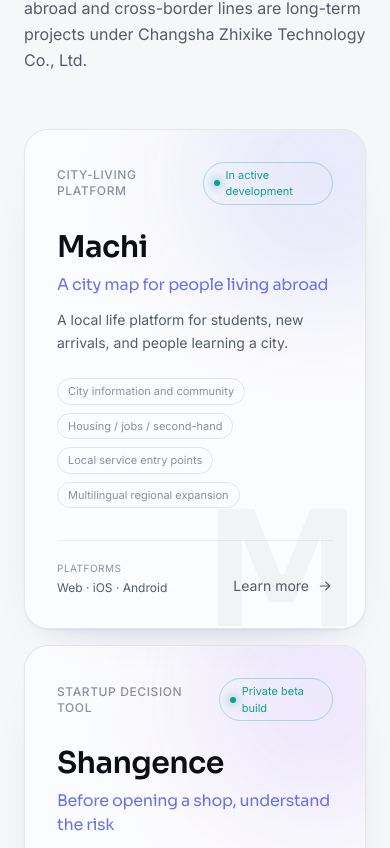
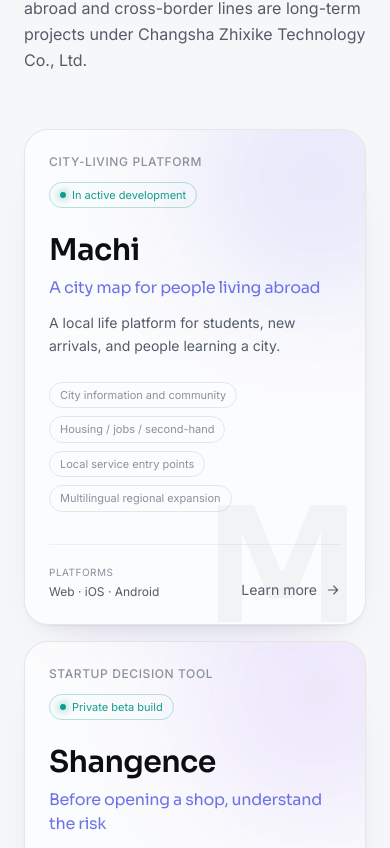
Before and after one commit to yaokai4/xicoai.com, a Next.js app: page /en in a window 390 px wide. Shown: the part 4316-5164 px from the top of the page. Built offline with nearby package versions, Linux system fonts and the light colour scheme; no server answers; the database is empty.

Commit message:
Improve work cards responsiveness

```diff
--- a/src/components/sections/work.tsx
+++ b/src/components/sections/work.tsx
@@ -58,7 +58,7 @@
               <Reveal key={item.key} delay={i * 0.1} className={s.span}>
                 <SpotlightCard
                   className={cn(
-                    "group card-elevated h-full overflow-hidden rounded-3xl border bg-surface/60 p-8 transition-all duration-500 sm:p-10",
+                    "group interactive-surface card-elevated h-full overflow-hidden rounded-[1.5rem] border bg-surface/60 p-6 sm:rounded-3xl sm:p-10",
                     isNext
                       ? "border-dashed border-border hover:border-border-strong"
                       : "border-border hover:border-border-strong hover:bg-surface",
@@ -79,7 +79,7 @@
                   </span>
 
                   <div className="relative z-[2] flex h-full flex-col">
-                    <div className="flex items-center justify-between gap-4">
+                    <div className="flex flex-col items-start gap-3 sm:flex-row sm:items-center sm:justify-between sm:gap-4">
                       <span className="text-xs font-medium uppercase tracking-wider text-faint">
                         {item.kind}
                       </span>
```
